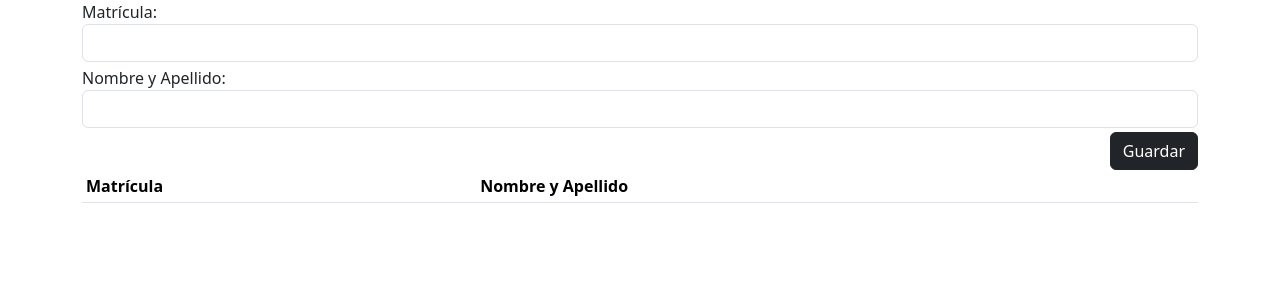
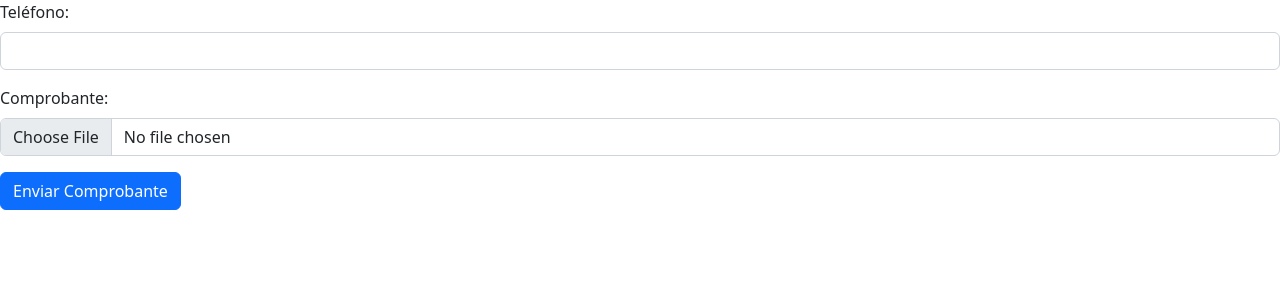
Before and after one commit to Jesus29-dev/OMG, a Flask app: page /alumnos in a window 1280 px wide. Shown: the top 300 px of the page. Run offline with Flask 3, Linux system fonts and the light colour scheme; lists and menus that the app fills with data are empty.

Commit message:
Update alumnos.html

```diff
--- a/templates/alumnos.html
+++ b/templates/alumnos.html
@@ -1,89 +1,56 @@
 <!DOCTYPE html>
 <html lang="es">
 <head>
-    <meta charset="UTF-8">
-    <meta name="viewport" content="width=device-width, initial-scale=1.0">
-
-    <link href="https://cdn.jsdelivr.net/npm/bootstrap@5.3.3/dist/css/bootstrap.min.css" rel="stylesheet" integrity="sha384-QWTKZyjpPEjISv5WaRU9OFeRpok6YctnYmDr5pNlyT2bRjXh0JMhjY6hW+ALEwIH" crossorigin="anonymous">
-
-    <script src="https://code.jquery.com/jquery-3.7.1.min.js" integrity="sha256-/JqT3SQfawRcv/BIHPThkBvs0OEvtFFmqPF/lYI/Cxo=" crossorigin="anonymous"></script>
-
-    <script src="https://cdnjs.cloudflare.com/ajax/libs/jquery-validate/1.19.5/jquery.validate.min.js"></script>
-
-    <title>Alumnos</title>
+    <link rel="stylesheet" href="https://cdn.jsdelivr.net/npm/bootstrap@5.2.3/dist/css/bootstrap.min.css">
+    <script src="https://code.jquery.com/jquery-3.6.0.min.js"></script>
+    <script src="https://cdn.jsdelivr.net/npm/jquery-validation@1.19.5/dist/jquery.validate.min.js"></script>
 </head>
 <body>
-    <!-- Nombre de la etiqueta Ejemplo: INPUT -->
-    <!-- # para ID -->
-    <!-- . para CLASS -->
-
-    <!-- form index 0 -->
-    <!-- #frmAlumnos -->
-    <!-- .formulario index 0 -->
-    <div class="container">
-        <form method="post" id="frmAlumnos" class="formulario">
-            <div class="mb-1">
-                <label id="lblMatriculaFA" for="txtMatriculaFA">Matrícula:</label>
-                <input type="number" name="txtMatriculaFA" id="txtMatriculaFA" class="form-control" required="true" minlength="8" maxlength="8" data-rule-digits="true">
+    <form id="pagoCursoForm">
+        <div class="mb-3">
+            <label for="telefono" class="form-label">Teléfono:</label>
+            <input type="tel" class="form-control" id="telefono" name="telefono" required maxlength="10" pattern="[0-9]{10}">
+            <div class="invalid-feedback">
+                El teléfono debe ser de 10 dígitos.
             </div>
-            <div class="mb-1">
-                <label id="lblNombreApellidoFA" for="txtNombreApellidoFA">Nombre y Apellido:</label>
-                <input type="text" name="txtNombreApellidoFA" id="txtNombreApellidoFA" class="form-control" required="true" minlength="10" maxlength="25">
+        </div>
+        <div class="mb-3">
+            <label for="comprobante" class="form-label">Comprobante:</label>
+            <input type="file" class="form-control" id="comprobante" name="comprobante" required>
+            <div class="invalid-feedback">
+                Debes adjuntar un comprobante (imagen o PDF).
             </div>
-            <div class="text-end">
-                <button id="btnGuardarFA" name="btnGuardarFA" class="btn btn-dark">Guardar</button>
-            </div>
-        </form>
-        <div id="divAlumnos"></div>
-
-        <!-- table index 0 -->
-        <table class="table table-sm">
-            <thead>
-                <tr>
-                    <th>Matrícula</th>
-                    <th>Nombre y Apellido</th>
-                </tr>
-            </thead>
-            <tbody id="tbodyAlumnos"></tbody>
-        </table>
-    </div>
-
-    <script src="https://cdn.jsdelivr.net/npm/bootstrap@5.3.3/dist/js/bootstrap.bundle.min.js" integrity="sha384-YvpcrYf0tY3lHB60NNkmXc5s9fDVZLESaAA55NDzOxhy9GkcIdslK1eN7N6jIeHz" crossorigin="anonymous"></script>
+        </div>
+        <button type="submit" class="btn btn-primary">Enviar Comprobante</button>
+    </form>
 
     <script>
-        window.addEventListener("load", function (event) {
-            $("#frmAlumnos").validate({
-                messages: {
-                    txtMatriculaFA: {
-                        required: "Ingresa la matrícula",
-                        minlength: "La matrícula es de 8 digitos",
-                        maxlength: "La matrícula es de 8 digitos",
-                        digits: "La matrícula es de solo números"
+        $(document).ready(function() {
+            $("#pagoCursoForm").validate({
+                rules: {
+                    telefono: {
+                        required: true,
+                        maxlength: 10,
+                        pattern: /^[0-9]{10}$/
                     },
-                    txtNombreApellidoFA: {
-                        required: "Ingresa tu nombre y apellido",
-                        minlength: "Ingresa más o 10 caracteres",
-                        maxlength: "Ingresa menos o 25 caracteres"
+                    comprobante: {
+                        required: true,
+                        extension: "jpg,jpeg,png,pdf"
                     }
                 },
-                rules: {
-                    txtMatriculaFA: {
-                        // required: true,
-                        // minlength: 8,
-                        // maxlength: 8
-                        // digits: true
+                messages: {
+                    telefono: {
+                        required: "El teléfono es obligatorio.",
+                        maxlength: "El teléfono no debe exceder los 10 dígitos.",
+                        pattern: "El teléfono debe contener solo números."
+                    },
+                    comprobante: {
+                        required: "Debes adjuntar un comprobante.",
+                        extension: "El archivo debe ser una imagen (JPG, JPEG, PNG) o un PDF."
                     }
                 }
-            })
-
-            $("#frmAlumnos").submit(function (event) {
-                event.preventDefault()
-
-                $.post("/alumnos/guardar", $(this).serialize(), function (respuesta) {
-                    console.log(respuesta)
-                })
-            })
-        })
+            });
+        });
     </script>
 </body>
 </html>
```
